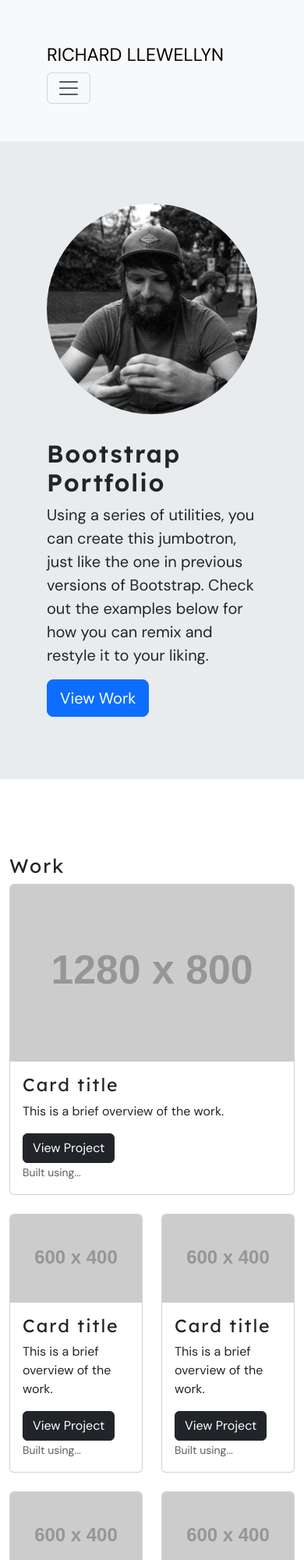
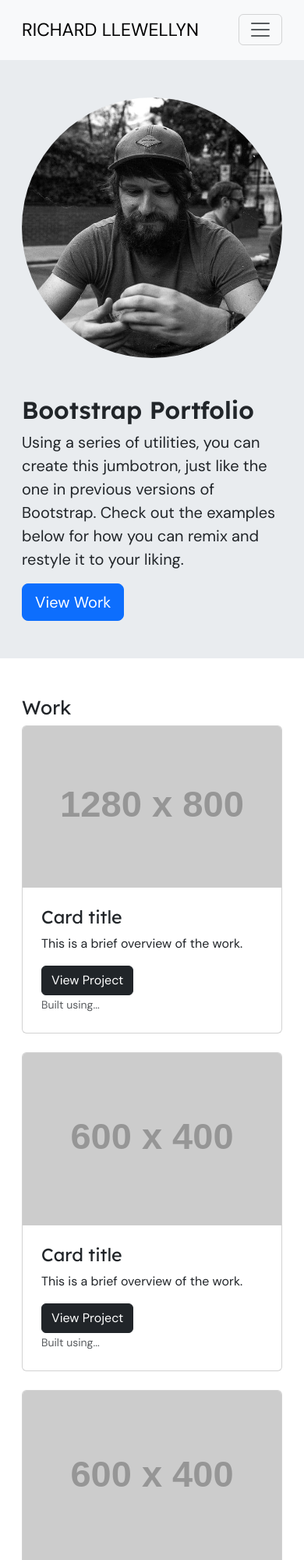
Before and after one commit to RichLlew182/Bootstrap-Portfolio, a plain HTML site: page index.html in a window 390 px wide. Shown: the top 2000 px of the page at 78% size. Drawn offline with nearby package versions, Linux system fonts and the light colour scheme; placeholder pictures from the web are drawn by us.

Commit message:
cleaned up some of the html, wrapped content within sections in containers rather than the sections having the container class, and other padding fixed on mobile

```diff
--- a/assets/css/style.css
+++ b/assets/css/style.css
@@ -16,5 +16,4 @@ h4,
 h5,
 h6 {
   font-family: var(--headingFOnt);
-  letter-spacing: 2px;
 }
--- a/index.html
+++ b/index.html
@@ -26,7 +26,7 @@
 <body>
 
   <!-- Main Navigation -->
-  <nav class="navbar navbar-expand-lg bg-body-tertiary p-5">
+  <nav class="navbar navbar-expand-lg bg-body-tertiary px-3 px-sm-0 py-3 py-md-5">
     <div class="container-sm">
       <a class="navbar-brand fs-3 text-uppercase" href="#">Richard Llewellyn</a>
       <button class="navbar-toggler" type="button" data-bs-toggle="collapse" data-bs-target="#navbarNavDropdown"
@@ -51,19 +51,20 @@
 
   <!-- Hero/Jumbotron Section -->
 
-  <header class="p-5 bg-body-secondary ">
-    <div class="container-sm py-3">
+  <header class="px-3 px-sm-0  py-4 py-lg-5 bg-body-secondary ">
+    <div class="container-sm py-0 py-sm-3">
 
       <div class="row gx-5 d-flex flex-wrap align-items-center flex-column-reverse flex-lg-row">
-        <div class="col-sm-12 col-lg-6 py-3">
+        <div class="col-sm-12 col-lg-6 py-4 py-lg-0">
           <h1 class="display-5 fw-bold">Bootstrap Portfolio</h1>
-          <p class="col-md-8 fs-5">Using a series of utilities, you can create this jumbotron, just like the one in
+          <p class=" col-lg-10 col-xl-8 fs-5">Using a series of utilities, you can create this jumbotron, just like the
+            one in
             previous
             versions of Bootstrap. Check out the examples below for how you can remix and restyle it to your liking.</p>
           <a class="btn btn-primary btn-lg" href="#work" type="button">View Work</a>
         </div>
 
-        <div class="col-sm-12 col-lg-6 py-3 d-flex justify-content-center">
+        <div class="col-sm-12 col-lg-6 py-4  py-lg-0 d-flex justify-content-center">
           <img src="./assets/images/profile-picture.jpeg" class="img-fluid rounded-circle" alt="Profile Picture">
         </div>
       </div>
@@ -71,21 +72,22 @@
     </div>
   </header>
 
-  <main class="my-5">
+  <main class="my-0 my-md-5">
 
     <!-- Work Section -->
 
-    <section id="work" class="container-sm py-5 d-flex flex-wrap">
+    <section id="work" class="px-3 px-sm-0">
+      <div class="container-sm py-5 d-flex flex-wrap">
         <aside class="col-sm-12 col-md-12 col-lg-3">
           <h2>Work</h2>
         </aside>
 
-      <section class="col-sm-12 col-md-12 col-lg-9">
+        <section id="Portfolio" class="col-sm-12 col-md-12 col-lg-9">
           <div class="row">
             <div class="col">
               <div class="card mb-4">
                 <img src="https://via.placeholder.com/1280x800" class="card-img-top" alt="...">
-              <div class="card-body">
+                <div class="card-body p-4">
                   <h3 class="card-title">Card title</h3>
                   <p class="card-text">This is a brief overview of the work.</p>
                   <button class="btn btn-dark" type="button">View Project</button>
@@ -96,10 +98,10 @@
             </div>
           </div>
           <div class="row">
-          <div class="col">
+            <div class="col-sm-12 col-md-6">
               <div class="card mb-4">
                 <img src="https://via.placeholder.com/600x400" class="card-img-top" alt="...">
-              <div class="card-body">
+                <div class="card-body p-4">
                   <h3 class="card-title">Card title</h3>
                   <p class="card-text">This is a brief overview of the work.</p>
                   <button class="btn btn-dark" type="button">View Project</button>
@@ -108,10 +110,10 @@
               </div>
 
             </div>
-          <div class="col">
+            <div class="col-sm-12 col-md-6">
               <div class="card mb-4">
                 <img src="https://via.placeholder.com/600x400" class="card-img-top" alt="...">
-              <div class="card-body">
+                <div class="card-body p-4">
                   <h3 class="card-title">Card title</h3>
                   <p class="card-text">This is a brief overview of the work.</p>
                   <button class="btn btn-dark" type="button">View Project</button>
@@ -122,10 +124,10 @@
             </div>
           </div>
           <div class="row">
-          <div class="col">
+            <div class="col-sm-12 col-md-6">
               <div class="card mb-4">
                 <img src="https://via.placeholder.com/600x400" class="card-img-top" alt="...">
-              <div class="card-body">
+                <div class="card-body p-4">
                   <h3 class="card-title">Card title</h3>
                   <p class="card-text">This is a brief overview of the work.</p>
                   <button class="btn btn-dark" type="button">View Project</button>
@@ -134,10 +136,10 @@
               </div>
 
             </div>
-          <div class="col">
+            <div class="col-sm-12 col-md-6">
               <div class="card mb-4">
                 <img src="https://via.placeholder.com/600x400" class="card-img-top" alt="...">
-              <div class="card-body">
+                <div class="card-body p-4">
                   <h3 class="card-title">Card title</h3>
                   <p class="card-text">This is a brief overview of the work.</p>
                   <button class="btn btn-dark" type="button">View Project</button>
@@ -148,11 +150,15 @@
             </div>
           </div>
         </section>
+      </div>
+
+
     </section>
 
     <!-- Skills & About Section -->
 
-    <section id="about" class=" py-5 container-sm">
+    <section id="about">
+      <div class=" py-5 container-sm">
         <h2>About Me</h2>
         <div class="row align-items-md-stretch">
           <div class="col-md-6">
@@ -170,10 +176,12 @@
           <div class="col-md-6">
             <div class="h-100 p-5 text-bg-dark ">
               <h3>About</h3>
-            <p>Lorem ipsum dolor sit amet consectetur adipisicing elit. Blanditiis dignissimos ipsa aut eius at incidunt
+              <p>Lorem ipsum dolor sit amet consectetur adipisicing elit. Blanditiis dignissimos ipsa aut eius at
+                incidunt
                 eligendi non nulla dolorem, porro, corporis nobis. Ut accusamus voluptate dolore dolores? Accusantium,
                 cupiditate optio?</p>
 
+            </div>
           </div>
         </div>
       </div>
```
Lines whose indentation alone changed are shown as unchanged.
